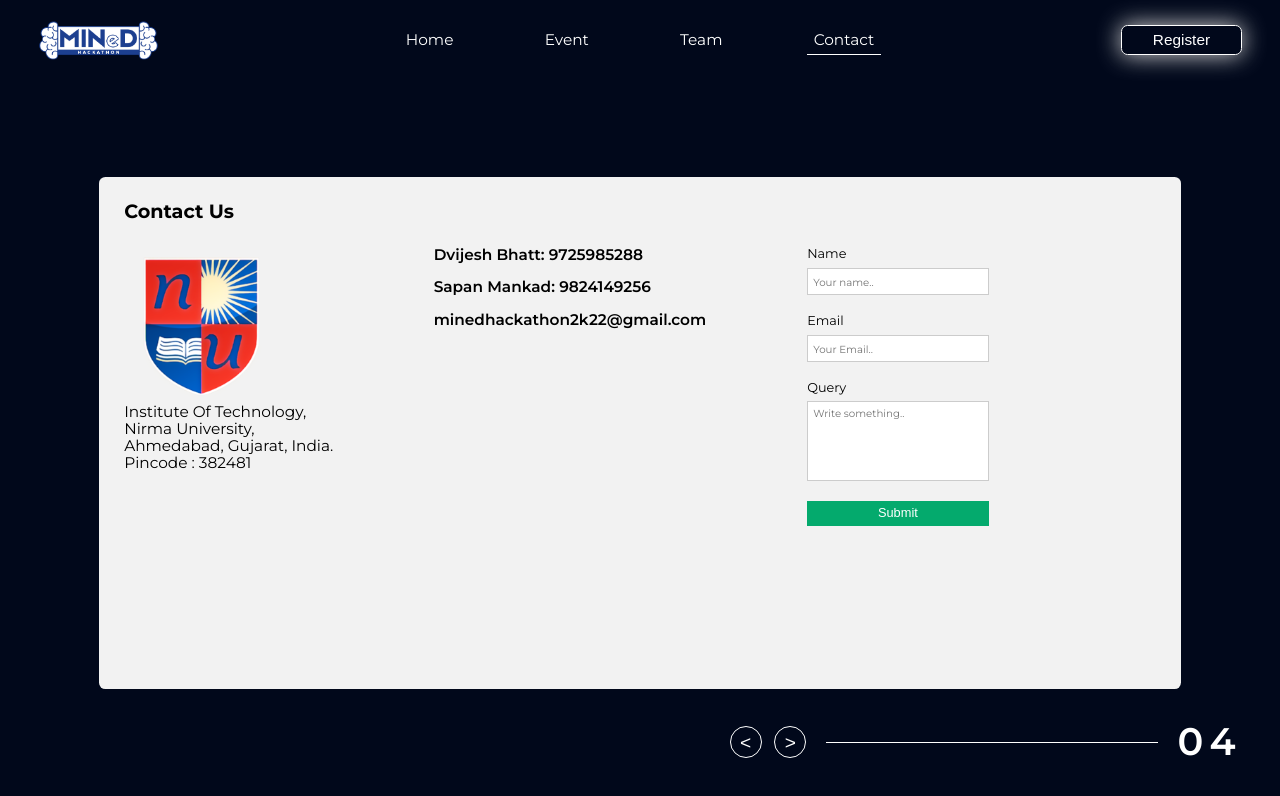
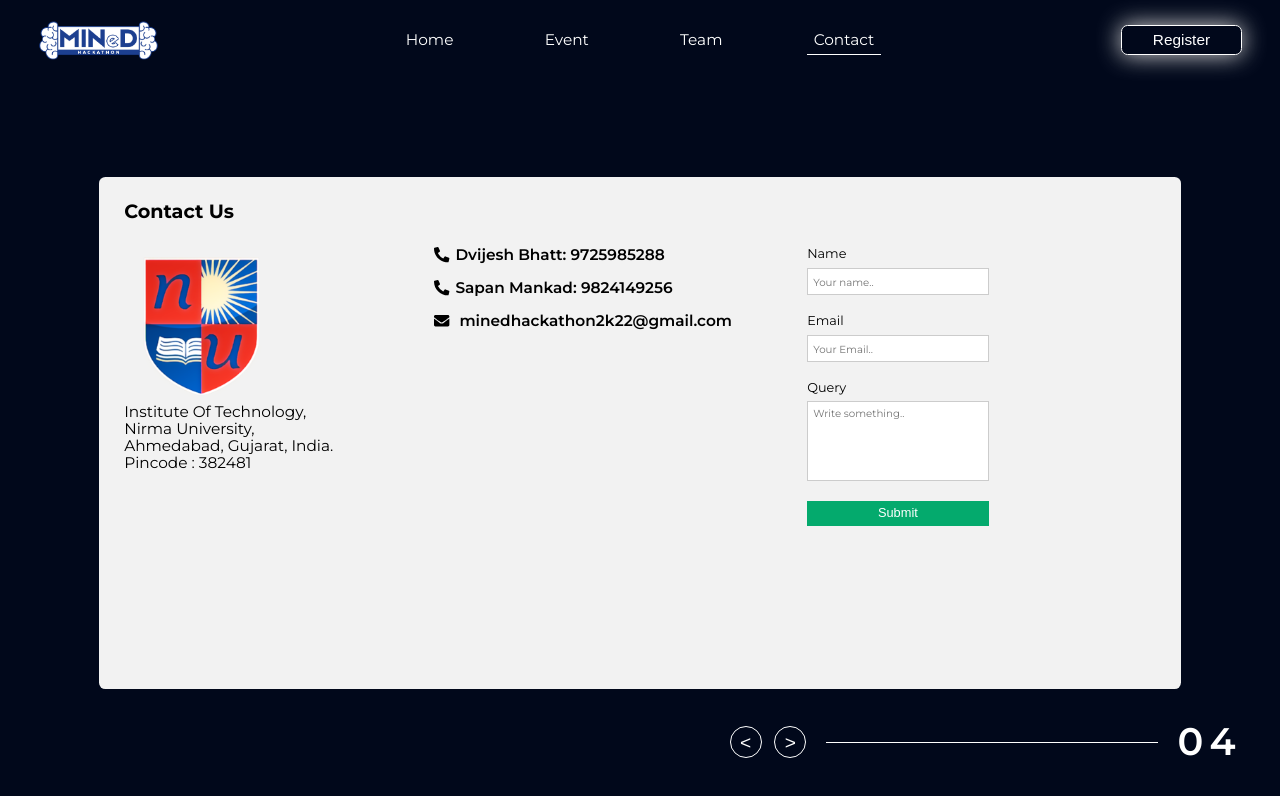
Before and after one commit to hetshah1101/Hackathon_Frontend, a Next.js app: page /contact in a window 1280 px wide. Shown: the top 796 px of the page. Built offline with nearby package versions, Linux system fonts and the light colour scheme; a web font is replaced by a local one.

Commit message:
google analytics fixed

```diff
--- a/pages/_app.js
+++ b/pages/_app.js
@@ -15,6 +15,19 @@ import '../styles/register.scss'
 
 export default function MyApp({ Component, pageProps }) {
   const router = useRouter();
+
+  const handleRouteChange = (url) => {
+    window.gtag('config', '[Tracking ID]', {
+      page_path: url,
+    });
+  };
+
+  useEffect(() => {
+    router.events.on('routeChangeComplete', handleRouteChange);
+    return () => {
+      router.events.off('routeChangeComplete', handleRouteChange);
+    };
+  }, [router.events]);
   /*
   ----------------------------------
   Arrow Key / Swipe Control
--- /dev/null
+++ b/pages/_document.js
@@ -0,0 +1,31 @@
+import Document, { Html, Head, Main, NextScript } from "next/document";
+
+export default class MyDocument extends Document {
+  render() {
+    return (
+      <Html>
+        <Head>
+          <script
+            async
+            src="https://www.googletagmanager.com/gtag/js?id=G-72D98JZ206"
+          />
+
+          <script
+            dangerouslySetInnerHTML={{
+              __html: `
+                window.dataLayer = window.dataLayer || [];
+                function gtag(){dataLayer.push(arguments);}
+                gtag('js', new Date());
+                gtag('config', '[Tracking ID]', { page_path: window.location.pathname });
+              `,
+            }}
+          />
+        </Head>
+        <body>
+          <Main />
+          <NextScript />
+        </body>
+      </Html>
+    );
+  }
+}
--- a/pages/contact.js
+++ b/pages/contact.js
@@ -6,7 +6,7 @@ import Slider from '../components/Slider'
 import axios from 'axios'
 import NirmaLogo from "../public/Contact Us/nirma_logo.png";
 import { FontAwesomeIcon } from '@fortawesome/react-fontawesome';
-import { FaPhoneAlt } from '@fortawesome/free-solid-svg-icons';
+import { faEnvelope, faPhoneAlt } from '@fortawesome/free-solid-svg-icons';
 
 export default function Contact() {
 
@@ -85,17 +85,17 @@ export default function Contact() {
                 </div>
 
                 <div className="column">
-                  <FontAwesomeIcon icon={FaPhoneAlt} class='Logo' />{/* add phone icon */}
+                  <FontAwesomeIcon icon={faPhoneAlt} className='icon' />{/* add phone icon */}
                   <label className='bold'>Dvijesh Bhatt: </label>
                   <a href="tel:9725985288" > <span className='bold'> 9725985288 </span> </a>
                   <br/><br/>
 
-                  <FontAwesomeIcon icon={FaPhoneAlt} class='Logo' />{/* add phone icon */}
+                  <FontAwesomeIcon icon={faPhoneAlt} className='icon' />{/* add phone icon */}
                   <label className='bold'>Sapan Mankad: </label>
                   <a href="tel:9824149256" > <span className='bold'> 9824149256 </span> </a>
                   <br/><br/>
 
-                  <FontAwesomeIcon icon={FaPhoneAlt} class='Logo' /> {/* add mail icon */}
+                  <FontAwesomeIcon icon={faEnvelope} className='icon' /> {/* add mail icon */}
 
                   <a className="email" href="mailto:minedhackathon2k22@gmail.com" > <span className='bold'> minedhackathon2k22@gmail.com</span> </a>
                   <br/><br/>
--- a/pages/index.js
+++ b/pages/index.js
@@ -324,8 +324,8 @@ export default function Home() {
 
             <div className="faq">
             <h1>FAQs</h1> <br/>
-              {faqs.map(item => {
-                return (<div className='faq-Item'>
+              {faqs.map((item,index) => {
+                return (<div className='faq-Item' key={index}>
                   <h3>{item.Question}</h3>
                   <p>{item.Answer}</p>
                   {item.ListAnswer ? item.ListAnswer.map(lst => <li>
--- a/styles/contact.scss
+++ b/styles/contact.scss
@@ -16,6 +16,13 @@
     label, input{
       width: 100%;
       font-size: 1vw;
+    }
+  }
+  .icon {
+    width: 1.2vw;
+    margin-right: 0.5vw;
+    * {
+      color: black;
     }
   }
 }
```
